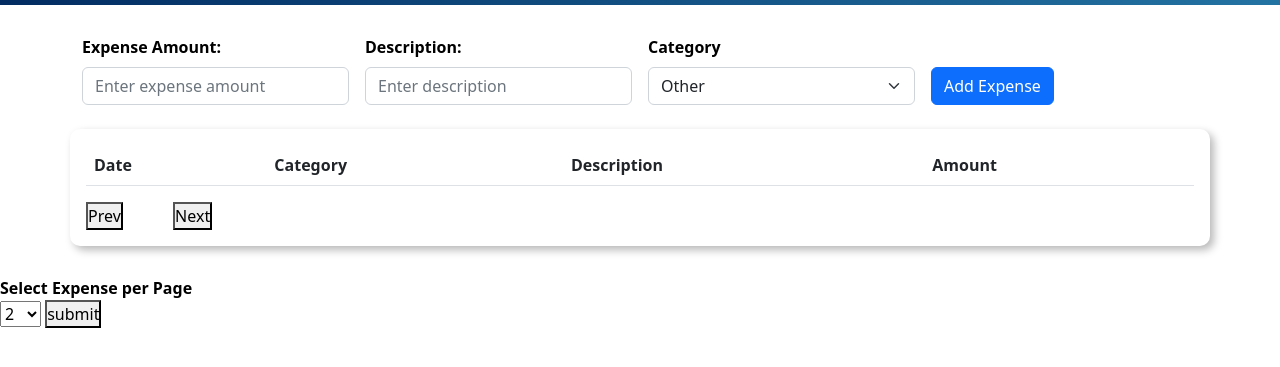
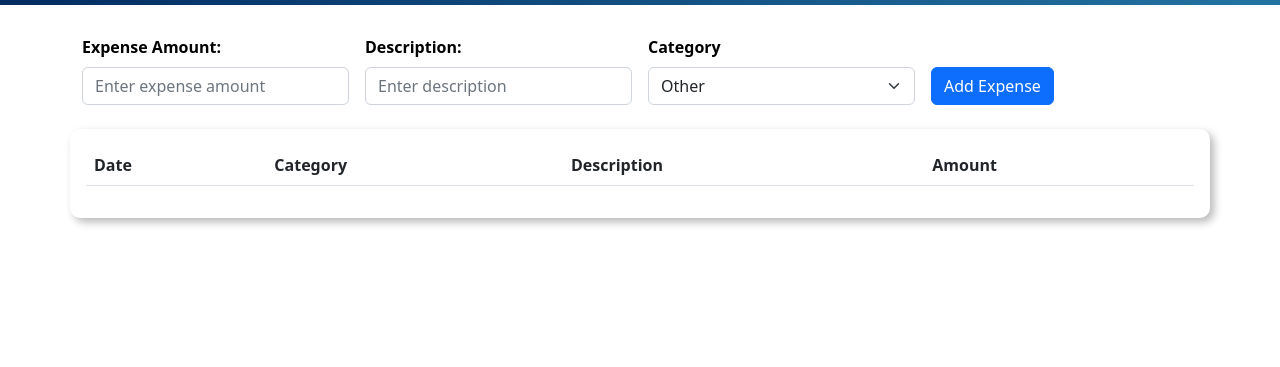
Before and after one commit to VishalIndoria/expense-tracker, a website: page view/expense.html in a window 1280 px wide. Shown: the part 51-418 px from the top of the page. Drawn offline with nearby package versions, Linux system fonts and the light colour scheme; files that its build step writes are made by us from their sources; files whose address does not match are found by name.

Commit message:
Update expense.html

```diff
--- a/view/expense.html
+++ b/view/expense.html
@@ -92,31 +92,8 @@
             <tbody id="tbodyId">
             </tbody>
         </table>
-        <!-- <nav aria-label="Page navigation example">
-            <ul id="paginationUL" class="pagination justify-content-md-end">
-                <li class="page-item"><a class="page-link" href="#">2</a></li>
-                <li class="page-item"><a class="page-link" href="#">3</a></li>
-            </ul>
-        </nav> -->
-
-        <div id="listingTable"></div>
-        <button type="button" id="previous">Prev</button>
-        page: <span id="page"></span>
-        <button type="button" id="next">Next</button>
-
     </div>
 
-    <label id="expPerPage">Select Expense per Page</label>
-    <div id="ExpensePerPage">
-        <select>
-            <option value="2">2</option>
-            <option value="4">4</option>
-            <option value="6">6</option>
-            <option value="8">8</option>
-            <option value="10">10</option>
-        </select>
-        <button>submit</button>
-    </div>
 
     <script src="https://checkout.razorpay.com/v1/checkout.js"></script>
     <script src="https://cdnjs.cloudflare.com/ajax/libs/axios/1.3.3/axios.min.js" defer></script>
```
